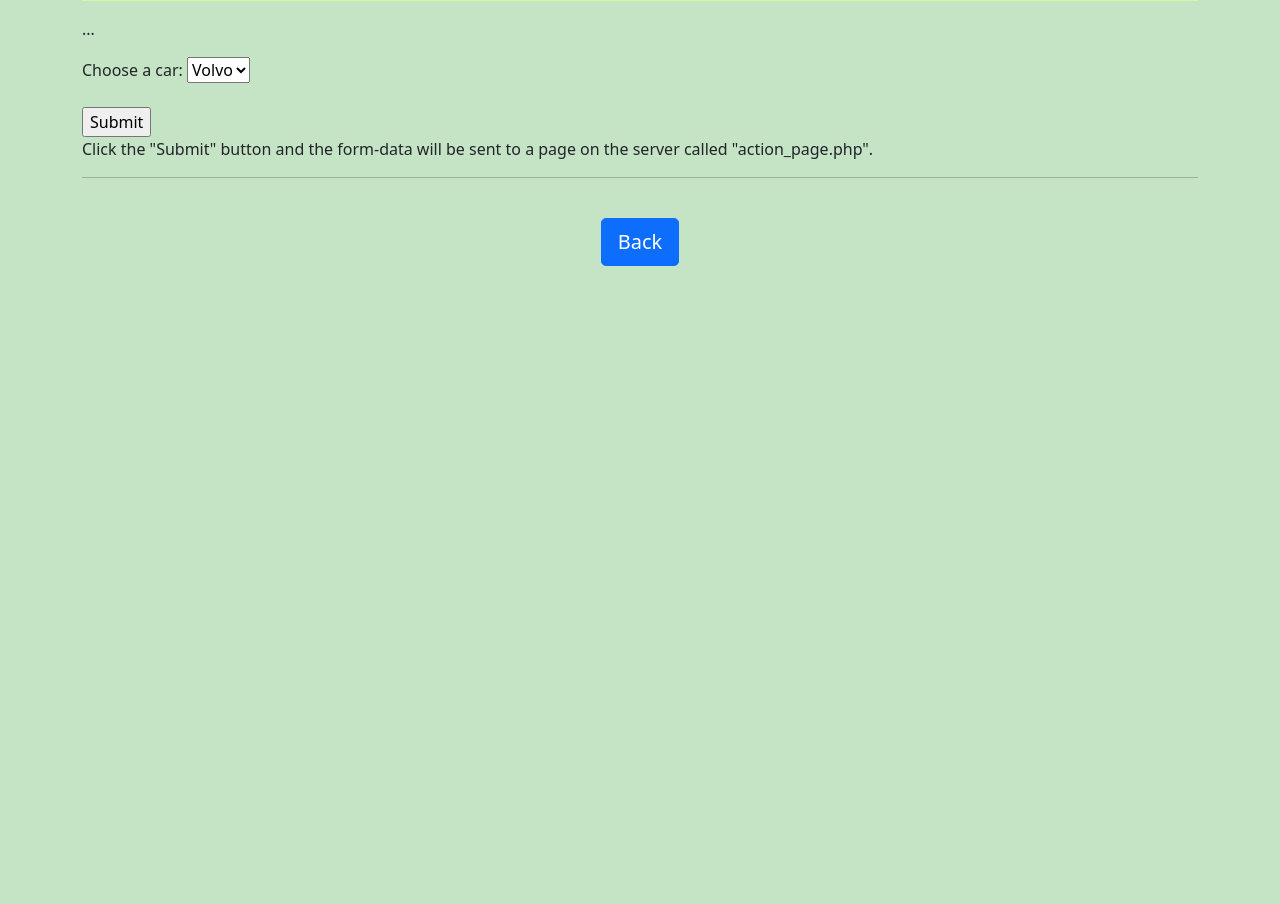
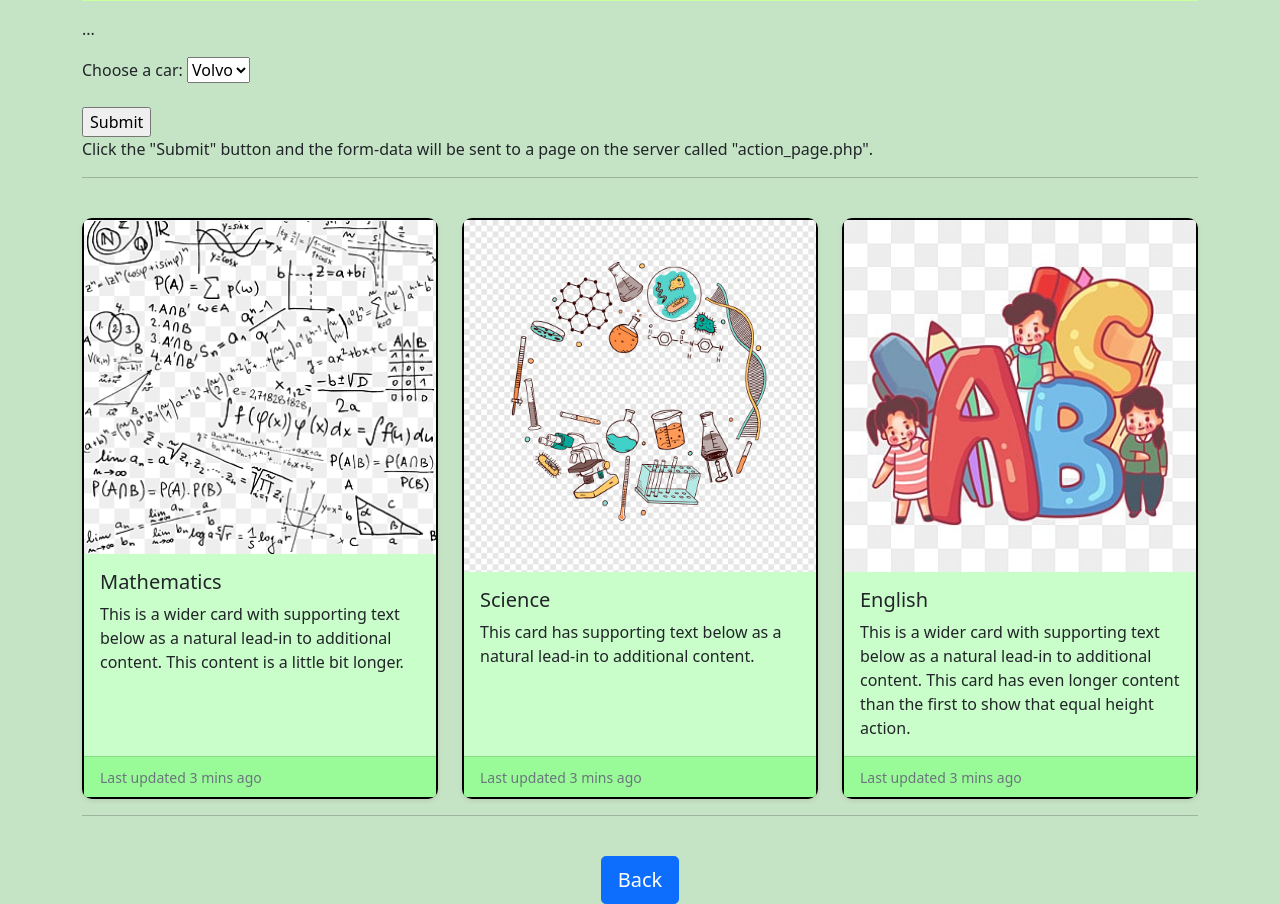
Before and after one commit to Sharun2022/AcademifyLearningTool, a Flask app: page /subjects in a window 1280 px wide. Shown: the part 879-1783 px from the top of the page. Before the commit the page ends 1145 px from the top, so only its background shows below. Run offline with Flask 3, Linux system fonts and the light colour scheme; a user stored in the database is signed in; some libraries are stand-ins or nearby versions.

Commit message:
Customised subjects page

```diff
--- a/tutorial_fixed/website/static/styles.css
+++ b/tutorial_fixed/website/static/styles.css
@@ -29,11 +29,11 @@ h1{
     display: none; /* Hidden by default */
     position: fixed; /* Fixed/sticky position */
     bottom: 20px; /* Place the button at the bottom of the page */
-    right: 30px; /* Place the button 30px from the right */
+    right: 20px; /* Place the button 30px from the right */
     z-index: 99; /* Make sure it does not overlap */
     border: none; /* Remove borders */
     outline: none; /* Remove outline */
-    background-color:rgba(0, 0, 0, 0.2); /* Set a background color */
+    background-color:rgba(65, 187, 40, 0.973); /* Set a background color */
     color: black; /* Text color */
     cursor: pointer; /* Add a mouse pointer on hover */
     padding: 15px; /* Some padding */
--- a/tutorial_fixed/website/templates/subjects.html
+++ b/tutorial_fixed/website/templates/subjects.html
@@ -82,7 +82,7 @@ server called "action_page.php".</p>
 <br>
 
       <!-- Code for this button -->
-  <button onclick="topFunction()" id="myBtn" title="Go to top"> Top</button>
+      <button onclick="topFunction()" id="myBtn" title="Go to top"> &#8593; </button>
 
       <script>
       //Get the button
@@ -107,7 +107,48 @@ server called "action_page.php".</p>
       }
       </script>
 
+<div class="row row-cols-1 row-cols-md-3 g-4">
+  <div class="col">
+    <div class="card h-100">
+      <img src="static/images/mathss.png" class="card-img-top" alt="...">
+      <div class="card-body">
+        <h5 class="card-title"> Mathematics </h5>
+        <p class="card-text">This is a wider card with supporting text below as a natural lead-in to additional content. This content is a little bit longer.</p>
+      </div>
+      <div class="card-footer">
+        <small class="text-muted">Last updated 3 mins ago</small>
+      </div>
+    </div>
+  </div>
+  <div class="col">
+    <div class="card h-100">
+      <img src="static/images/sciencee.png" class="card-img-top" alt="...">
+      <div class="card-body">
+        <h5 class="card-title"> Science </h5>
+        <p class="card-text">This card has supporting text below as a natural lead-in to additional content.</p>
+      </div>
+      <div class="card-footer">
+        <small class="text-muted">Last updated 3 mins ago</small>
+      </div>
+    </div>
+  </div>
+  <div class="col">
+    <div class="card h-100">
+      <img src="static/images/englishh.jpeg" class="card-img-top" alt="...">
+      <div class="card-body">
+        <h5 class="card-title"> English </h5>
+        <p class="card-text">This is a wider card with supporting text below as a natural lead-in to additional content. This card has even longer content than the first to show that equal height action.</p>
+      </div>
+      <div class="card-footer">
+        <small class="text-muted">Last updated 3 mins ago</small>
+      </div>
+    </div>
+  </div>
+</div>
 
+<!-- Line code-->
+<hr class="line1">
+<br>
 
 
 
```
Also changed, not shown: tutorial_fixed/website/templates/home.html (+27 -0 lines), tutorial_fixed/instance/database.db, tutorial_fixed/website/static/images/englishh.jpeg (added), tutorial_fixed/website/static/images/mathss.png (added), tutorial_fixed/website/static/images/sciencee.png (added), tutorial_fixed/website/templates/leaderboards.html (added). Lines whose indentation alone changed are shown as unchanged.
